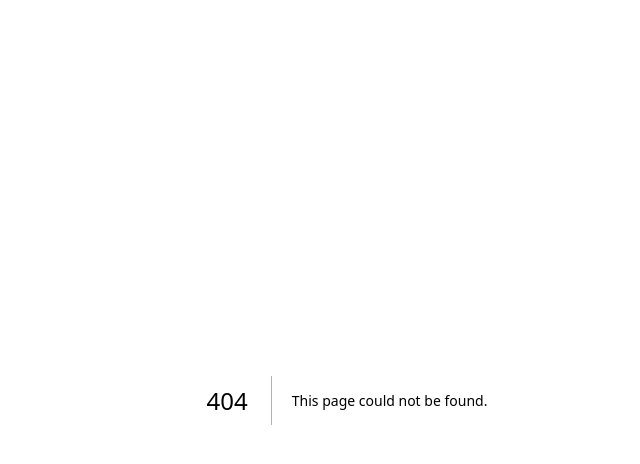
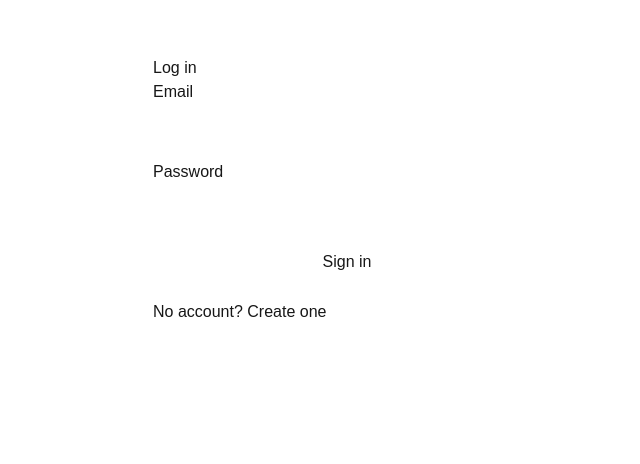
Before and after one commit to MaestroHadley/hadleyskitchen, a Next.js app: page /login in a window 1280 px wide. Before the commit this address had no page. Shown: the top 464 px of the page, without its empty margins (293-933 px from the left). Built offline with nearby package versions, Linux system fonts and the light colour scheme; no server answers.

Commit message:
Fix login page suspense for useSearchParams

```diff
--- /dev/null
+++ b/app/login/page.tsx
@@ -0,0 +1,79 @@
+"use client";
+
+import { Suspense, useState } from "react";
+import { useRouter, useSearchParams } from "next/navigation";
+import { supabaseBrowser } from "@/lib/supabase/browser";
+
+function LoginForm() {
+  const supabase = supabaseBrowser();
+  const router = useRouter();
+  const searchParams = useSearchParams();
+  const next = searchParams.get("next") || "/app";
+
+  const [email, setEmail] = useState("");
+  const [password, setPassword] = useState("");
+  const [err, setErr] = useState<string | null>(null);
+  const [loading, setLoading] = useState(false);
+
+  async function onSubmit(e: React.FormEvent) {
+    e.preventDefault();
+    setErr(null);
+    setLoading(true);
+
+    const { error } = await supabase.auth.signInWithPassword({ email, password });
+
+    setLoading(false);
+    if (error) return setErr(error.message);
+
+    router.push(next);
+    router.refresh();
+  }
+
+  return (
+    <main style={{ maxWidth: 420, margin: "40px auto", padding: 16 }}>
+      <h1>Log in</h1>
+
+      <form onSubmit={onSubmit} style={{ display: "grid", gap: 12 }}>
+        <label>
+          Email
+          <input
+            type="email"
+            value={email}
+            onChange={(e) => setEmail(e.target.value)}
+            required
+            style={{ width: "100%", padding: 10 }}
+          />
+        </label>
+
+        <label>
+          Password
+          <input
+            type="password"
+            value={password}
+            onChange={(e) => setPassword(e.target.value)}
+            required
+            style={{ width: "100%", padding: 10 }}
+          />
+        </label>
+
+        {err && <p style={{ color: "crimson" }}>{err}</p>}
+
+        <button disabled={loading} style={{ padding: 10 }}>
+          {loading ? "Signing in..." : "Sign in"}
+        </button>
+      </form>
+
+      <p style={{ marginTop: 16 }}>
+        No account? <a href="/signup">Create one</a>
+      </p>
+    </main>
+  );
+}
+
+export default function LoginPage() {
+  return (
+    <Suspense fallback={<div style={{ padding: 16 }}>Loading…</div>}>
+      <LoginForm />
+    </Suspense>
+  );
+}
```
